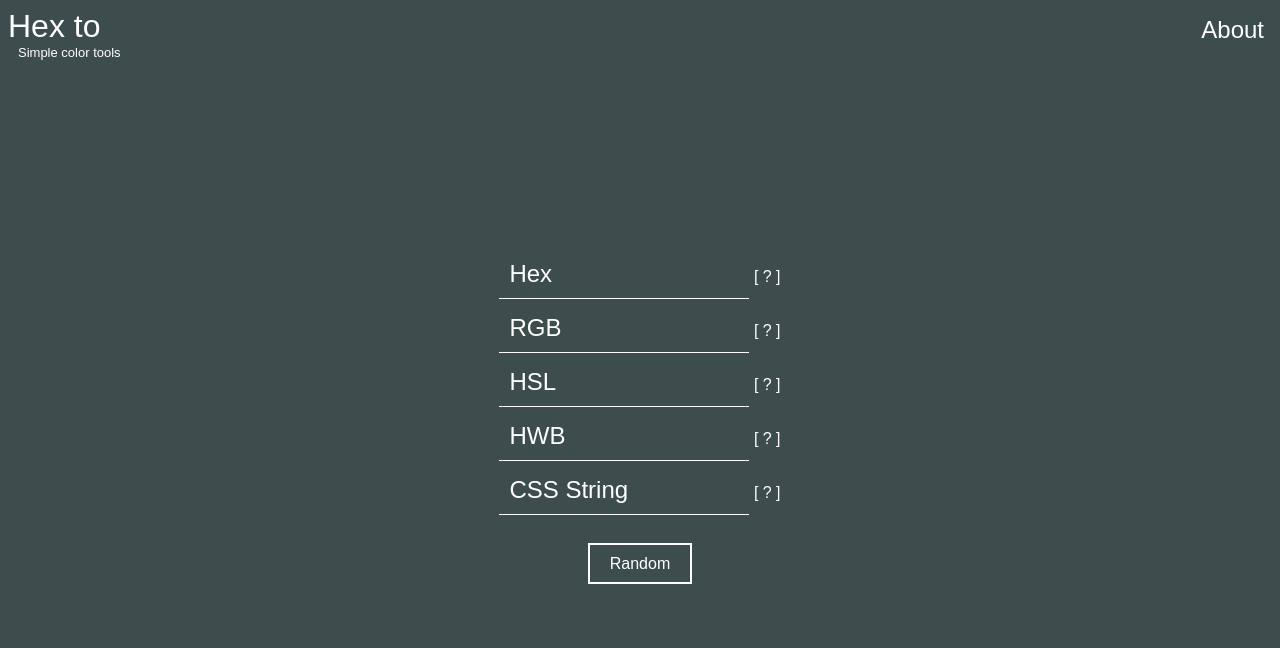
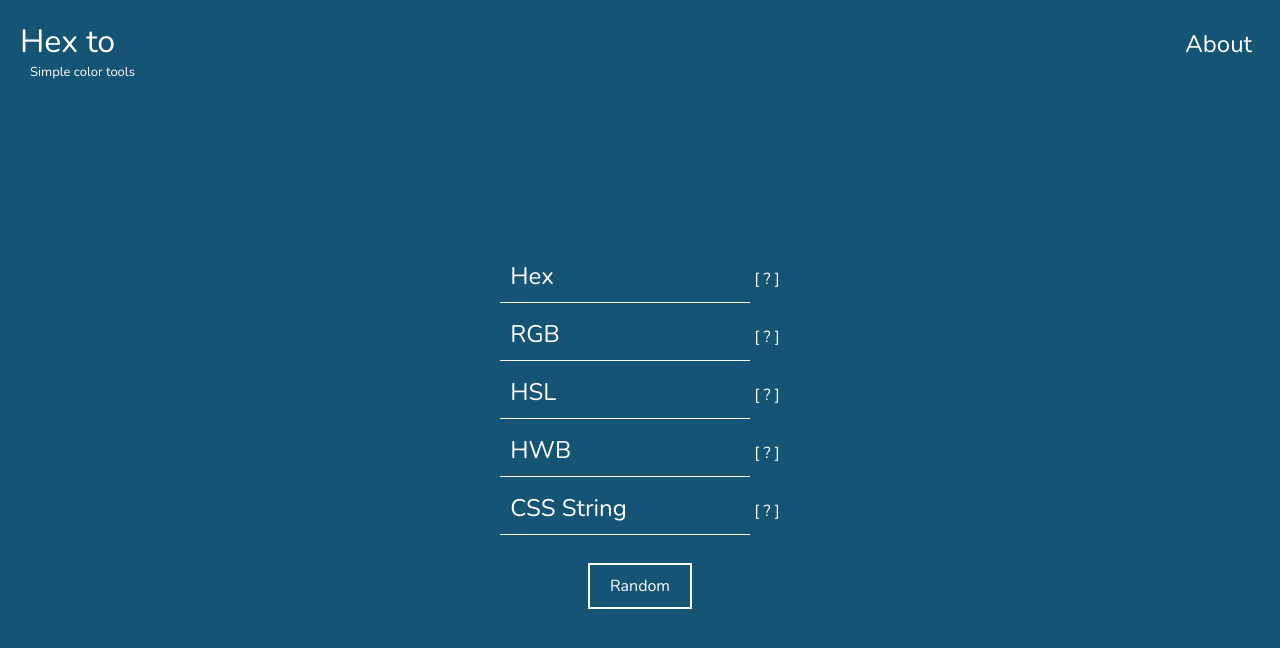
Before and after one commit to Towanime/Hex-To, a website with bundled scripts: page index.html in a window 1280 px wide. Built offline with nearby package versions, Linux system fonts and the light colour scheme; a web font is replaced by a local one.

Commit message:
New font and default background-color
These should be more friendly to the eye.

```diff
--- a/css/style.css
+++ b/css/style.css
@@ -1,8 +1,14 @@
-@import url(http://fonts.googleapis.com/css?family=Droid+Sans);
+/*@import url(http://fonts.googleapis.com/css?family=Droid+Sans);*/
+@import url(http://fonts.googleapis.com/css?family=Nunito);
 
 *{
-	font-family: 'Droid Sans', sans-serif;
+	/*font-family: 'Droid Sans', sans-serif;*/
+	font-family: 'Nunito', sans-serif;
 	font-weight: 400;
+}
+
+body{
+	margin: 0;
 }
 
 .light {
@@ -11,6 +17,18 @@
 
 .dark {
 	color: black;
+}
+
+.hex-to {
+	position: absolute;
+	top: 20px;
+	left: 20px;
+}
+
+.about-title {
+	position: absolute;
+	right: 20px;
+	top: 28px;
 }
 
 .title {
@@ -36,9 +54,9 @@
 	text-align: center;
 }
 
-@media only screen and (max-height: 400px), (max-height: 400px) and (orientation: landscape) {
+@media only screen and (max-height: 450px), (max-height: 450px) and (orientation: landscape) {
 	.container {
-		margin-top: 75px;
+		margin-top: 95px;
 		top: 0;
 	}
 }
--- a/index.html
+++ b/index.html
@@ -34,14 +34,14 @@
     <script type="text/javascript" src="js/script.js"></script>
     <!-- endbuild -->
 </head>
-<body style="background-color:#3d4d4d;" class="light">
-    <div style="float: left;">
+<body style="background-color:#155474;" class="light">
+    <div class="hex-to">
         <p class="title">Hex to</p>
         <p style="padding: 0;margin: 0px 10px;font-size: small;">
             Simple color tools
         </p>
     </div>
-    <div style="float: right;margin-top:8px;">
+    <div class="about-title">
         <a id="about" href="#">About</a>
     </div>
     <div class="container">
--- a/js/script.js
+++ b/js/script.js
@@ -17,7 +17,7 @@ var hexTo = (function ($) {
     function init() {
     	hexEl = $("#hex"), rgbEl = $("#rgb"), hslEl = $("#hsl"),
     		hwbEl = $("#hwb"), cssEl = $("#css");
-        defaultColor = new Color("#3d4d4d");
+        defaultColor = new Color("#155474");//new Color("#3d4d4d");
         body = $("body");
     	fields = $("input[type='text']");
     	fields.keyup(function(e) {
@@ -223,6 +223,13 @@ var hexTo = (function ($) {
         convert(hexEl);
     }
 
+    function shades(color){
+        for(var i = 0; i < fields.length; i++){
+            color.darken(0.5);
+            $(fields[i]).attr("style", "background-color:"+color.rgbString())
+        }
+    }
+
     return {
         init: init
     };
```
